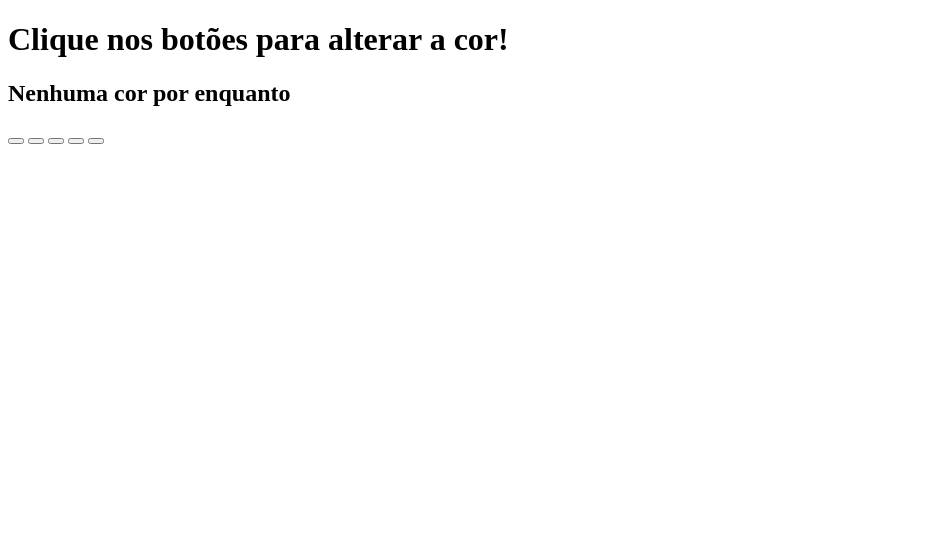
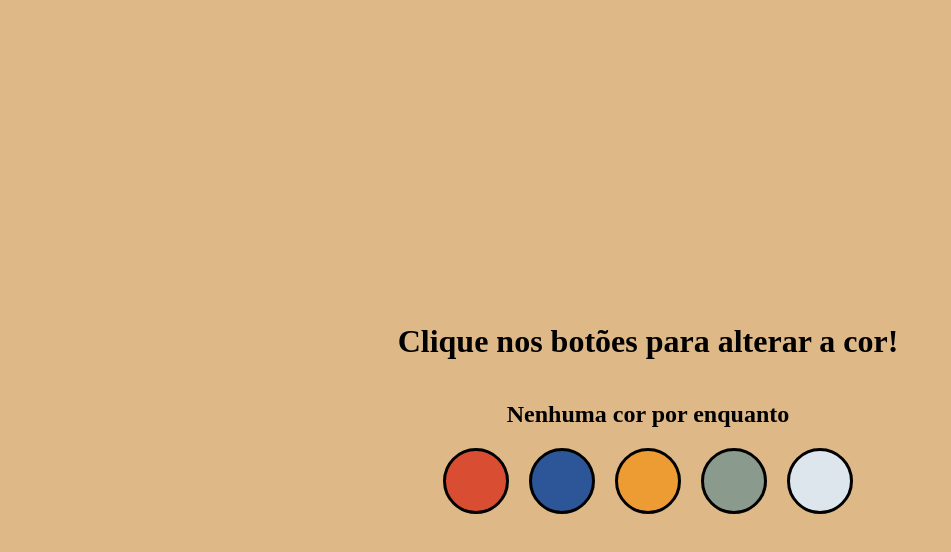
Before and after one commit to caiosss/alterar-fundo, a plain HTML site: page index.html in a window 1280 px wide. Shown: the whole page, without its empty margins (0-951 px from the left). Drawn offline with Linux system fonts and the light colour scheme.

Commit message:
ajustes no codigo js, na estruta html e adicionando o css

```diff
--- a/index.html
+++ b/index.html
@@ -10,10 +10,12 @@
 <body>
     <h1>Clique nos botões para alterar a cor!</h1>
     <h2 id="cor-atual">Nenhuma cor por enquanto</h2>
-    <button></button>
-    <button></button>
-    <button></button>
-    <button></button>
-    <button></button>
+    <div>
+        <button class="botao1"></button>
+        <button class="botao2"></button>
+        <button class="botao3"></button>
+        <button class="botao4"></button>
+        <button class="botao5"></button>
+    </div>
 </body>
 </html>
--- a/script.js
+++ b/script.js
@@ -1,5 +1,5 @@
 const botoes = document.getElementsByTagName("button")
-const texto = document.getElementsById("cor-atual")
+const texto = document.getElementById("cor-atual")
 const cores = ["#D94E33", "#2C5697", "#ED9B33", "#8A9B8E", "#DDE5ED"]
 
 for(let i = 0; i < botoes.length; i++){
--- a/style.css
+++ b/style.css
@@ -0,0 +1,42 @@
+body{
+    display: flex;
+    justify-content: center;
+    align-items: center;
+    flex-direction: column;
+    height: 100vh;
+    width: 100vw;
+    background-color: burlywood;
+}
+
+div{
+    display: flex;
+    flex-direction: row;
+    gap: 20px;
+}
+
+button{
+    padding: 30px;
+    border-radius: 50%;
+    border: 3px solid black;
+    cursor: pointer;
+}
+
+.botao1{
+    background-color: #D94E33;
+}
+
+.botao2{
+    background-color: #2C5697;
+}
+
+.botao3{
+    background-color: #ED9B33;
+}
+
+.botao4{
+    background-color: #8A9B8E;
+}
+
+.botao5{
+    background-color: #DDE5ED;
+}
```
